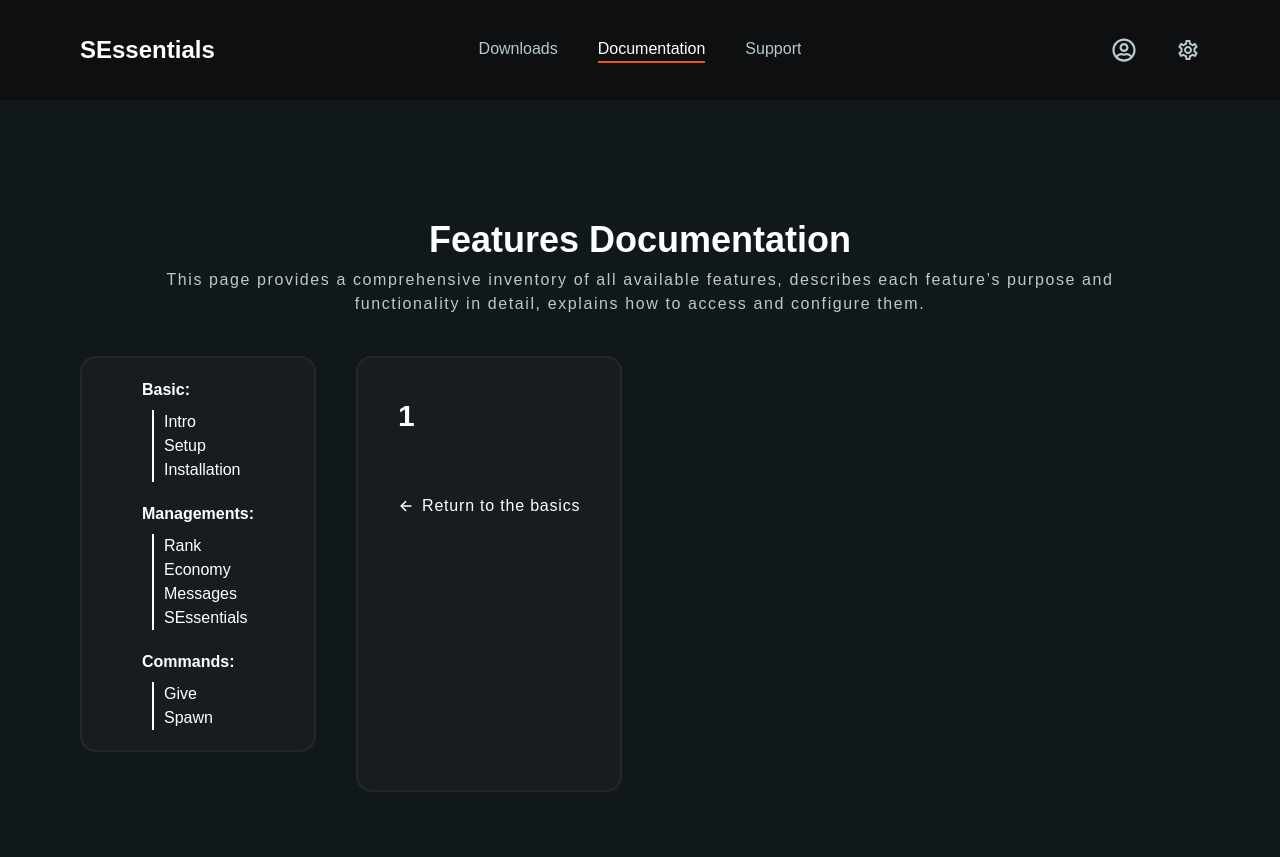
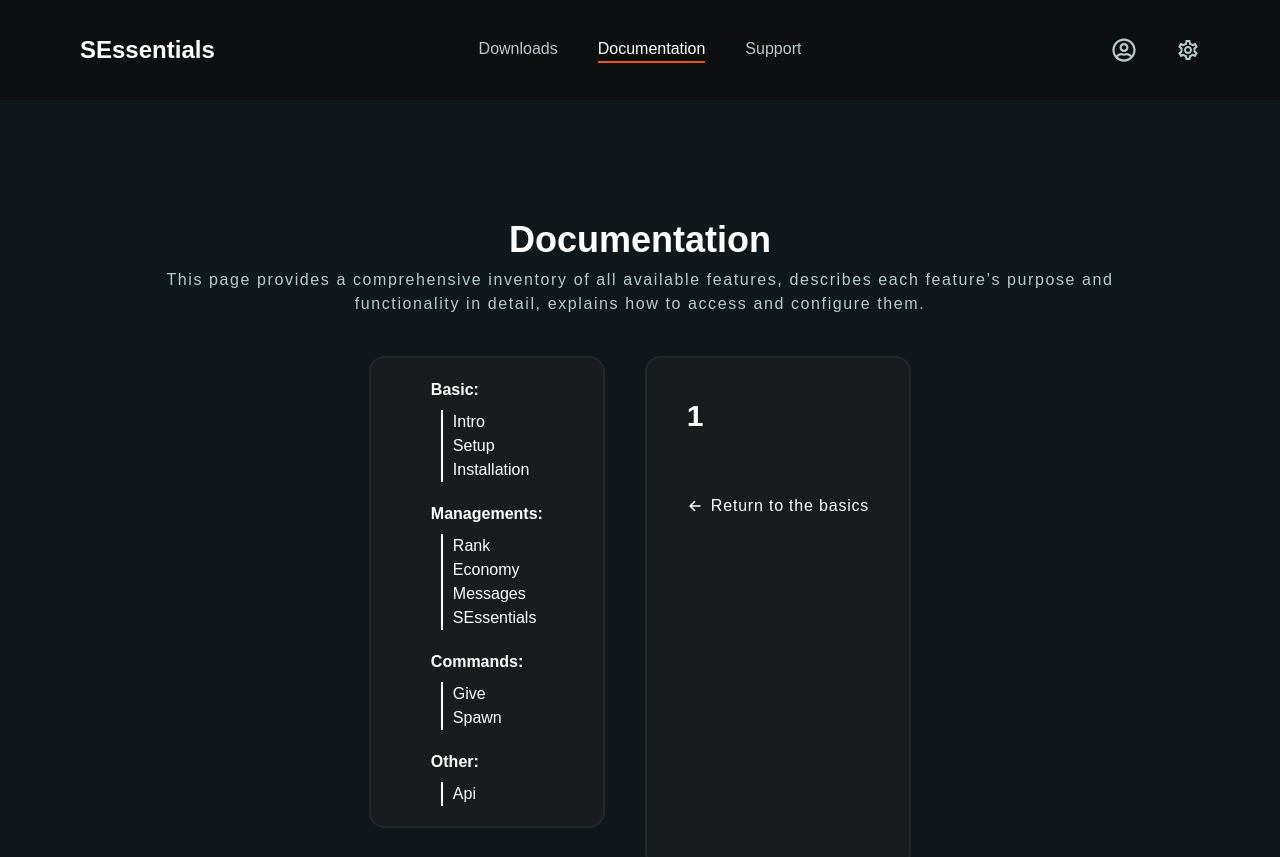
Before and after one commit to KatyTye/PluginDashboard, a React (Vite) app: page /docs/1 in a window 1280 px wide. Shown: the top 857 px of the page. Built offline with nearby package versions, Linux system fonts and the light colour scheme.

Commit message:
feat: Changed some styling and moved the top id

```diff
--- a/src/components/docs-pages/Intro.tsx
+++ b/src/components/docs-pages/Intro.tsx
@@ -1,12 +1,14 @@
+import SpecialBox from "../SpecialBox";
+
 export default function Intro() {
 
 	return (<>
 		<p className="mt-2 text-(--text-second-color) tracking-widest">
 			This section of the documentation introduces the plugins sections and related topics.
 		</p>
-		<p className="mt-10 mb-10 p-10 pt-5 pb-5 border-l-2 bg-[#ffc40040] border-l-yellow-500">
+		<SpecialBox>
 			This plugin is designed for any Minecraft server that supports plugins. It was created to solve a problem I discovered on many servers: there are too many separate plugins for different tasks. This plugin replaces all the plugins a server needs.
-		</p>
+		</SpecialBox>
 
 		<h3 className="text-xl font-bold">The Sidebar</h3>
 		<p>
--- a/src/components/docs-pages/Setup.tsx
+++ b/src/components/docs-pages/Setup.tsx
@@ -1,12 +1,14 @@
+import SpecialBox from "../SpecialBox";
+
 export default function Setup() {
 
 	return (<>
 		<p className="mt-2 text-(--text-second-color) tracking-widest">
 			This section of the documentation introduces the setups of your custom version of the plugin.
 		</p>
-		<p className="mt-10 mb-10 p-10 pt-5 pb-5 border-l-2 bg-[#ff000040] border-l-red-500">
+		<SpecialBox critical={true}>
 			Please note that the <span className="font-bold">Configurations</span> section applies only to versions greater than 0.0.1 and less than 1.0.0. It does not apply to 0.0.1 or to 1.0.0 and later.
-		</p>
+		</SpecialBox>
 		<h3 className="text-xl mt-10 font-bold">Configurations</h3>
 		<p>
 			Each plugin version creates a config file in its folder containing major switches and message text. Changing messages or non-toggle settings takes effect immediately and does not require reloading the plugin. Toggling feature-specific switches or changing major enable/disable switches requires a plugin reload to apply.
--- a/src/pages/Documentation.tsx
+++ b/src/pages/Documentation.tsx
@@ -4,6 +4,7 @@ import Intro from "../components/docs-pages/Intro"
 import Setup from "../components/docs-pages/Setup"
 import { useEffect, useState } from "react"
 import { useParams } from "react-router"
+import Api from "../components/docs-pages/Api"
 
 export default function Documentation() {
 	const BasicStages = ["intro", "setup", "installation"]
@@ -31,15 +32,15 @@ export default function Documentation() {
 
 	return (<>
 		<article>
-			<h1 id="top" className="text-center text-4xl font-bold mt-10">
-				Features Documentation
+			<h1 className="text-center text-4xl font-bold mt-10">
+				Documentation
 			</h1>
 			<p className="mt-2 text-(--text-second-color) max-w-250 m-auto tracking-widest text-center">
 				This page provides a comprehensive inventory of all available features, describes each feature’s purpose and functionality in detail, explains how to access and configure them.
 			</p>
 		</article>
 
-		<div className="md:flex mt-10 gap-10">
+		<div className="md:flex m-auto mt-10 gap-10 max-w-375">
 			<div className="bg-(--box-background-color) mb-10 h-fit border-(--border-color) p-5 pl-15 pr-15 border-2 rounded-2xl">
 				<p className="font-bold">Basic:</p>
 				<ol className="mt-2">
@@ -68,17 +69,23 @@ export default function Documentation() {
 					<li onClick={evt => changeSelected(evt)} className={`transition-all ml-2.5 pl-2.5 border-l-2 duration-500 cursor-pointer
 						${selected == "spawn" ? " text-(--special-color)" : ""}`}>Spawn</li>
 				</ol>
+				<p className="font-bold mt-5">Other:</p>
+				<ol className="mt-2">
+					<li onClick={evt => changeSelected(evt)} className={`transition-all ml-2.5 pl-2.5 border-l-2 duration-500 cursor-pointer
+						${selected == "api" ? " text-(--special-color)" : ""}`}>Api</li>
+				</ol>
 			</div>
 
-			<div className="bg-(--box-background-color) border-(--border-color) p-10 border-2 rounded-2xl">
+			<div id="top" className="bg-(--box-background-color) border-(--border-color) p-10 border-2 rounded-2xl">
 
 				<h2 className="font-bold text-3xl">{selected.replace(selected.charAt(0), selected.charAt(0).toUpperCase())}</h2>
 
 				{
 					selected == "intro" ? <Intro /> :
-						selected == "setup" ? <Setup /> :
-							selected == "installation" ? <Installation /> :
-								<></>}
+					selected == "setup" ? <Setup /> :
+					selected == "installation" ? <Installation /> :
+					selected == "api" ? <Api /> :
+				<></>}
 
 				{BasicStages.includes(selected) ? <div className="flex w-full">
 					{currentStage != 0 && <button className="flex tracking-wider gap-2 mt-15 items-center transition-all duration-500 focus:text-(--special-color)
```
